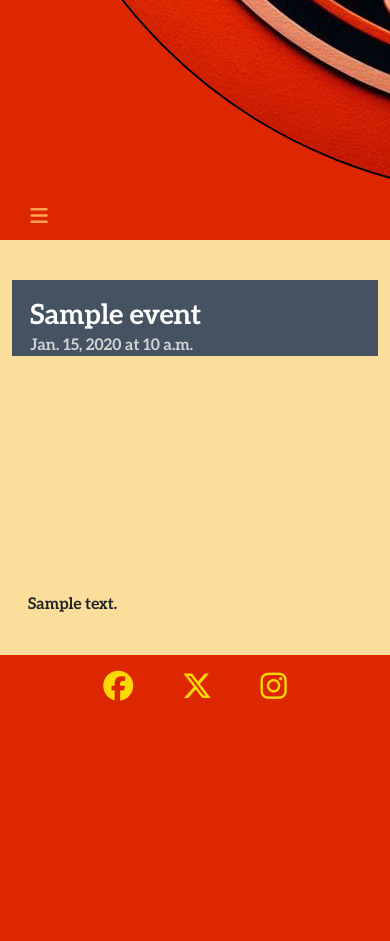
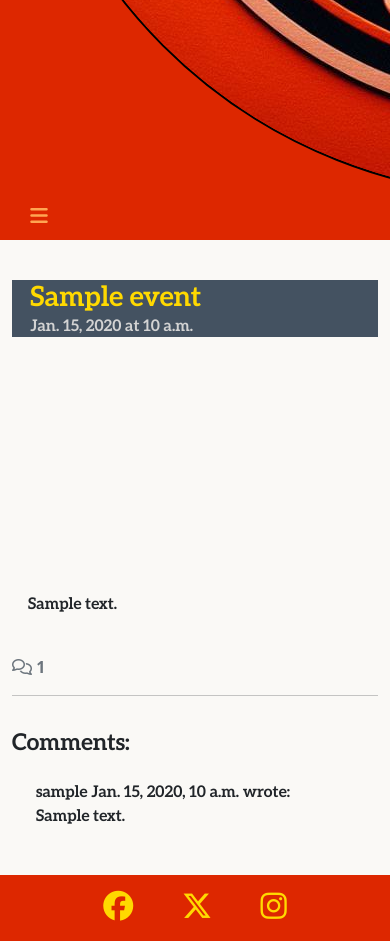
Before and after one commit to tomcow88/Devon-Decks-n-Dice, a Django app: page /events/1/ in a window 390 px wide; the page is wider, and only the part inside the window is pictured. Shown: the part 836-1777 px from the top of that part. Before the commit the page ends 1537 px from the top of that part, so only its background shows below. Run offline with Django 4.2, Linux system fonts and the light colour scheme; tables that the repository leaves empty hold one stand-in row (values such as "Sample post"); some libraries are stand-ins or nearby versions; some web fonts are replaced.

Commit message:
Added comments to events.

```diff
--- a/events/templates/events/event_detail.html
+++ b/events/templates/events/event_detail.html
@@ -5,13 +5,11 @@
     <div class="container">
         <div class="row g-0">
             <div class="col-md-6 masthead-text">
-                <!-- Event name goes in these h1 tags -->
                 <h1 class="event-name">{{ event.name }}</h1>
-                <!-- Event date goes before Event time -->
                 <p class="event-subtitle">{{ event.event_date }} at {{ event.event_time }}</p>
             </div>
             <div class="d-none d-md-block col-md-6 masthead-image">
-                <img src="{% static 'images/default.jpg' %}" class="scale" alt="placeholder">
+                <img src="{{ event.featured_image.url }}" class="scale" alt="placeholder">
             </div>
         </div>
     </div>
@@ -21,14 +19,49 @@
     <div class="row">
         <div class="col card mb-4  mt-3 left  top">
             <div class="card-body">
-                <!-- The event description goes inside the card-text. -->
-                <!-- Use the | safe filter inside the template tags -->
                 <p class="card-text">
                     {{ event.description | safe }}
                 </p>
             </div>
         </div>
     </div>
+    <div class="row">
+        <div class="col-12">
+            <strong class="text-secondary">
+                <i class="far fa-comments"></i> {{ comment_count }}
+            </strong>
+        </div>
+        <div class="col-12">
+            <hr>
+        </div>
+    </div>
+    <div class="row">
+        <div class="col-md-8 card mb-4  mt-3 ">
+            <h3>Comments:</h3>
+            <div class="card-body">
+                {% for comment in comments %}
+                <div class="p-2 comments
+          {% if not comment.approved and comment.author == user %}
+          faded{% elif not comment.approved %} d-none{% endif %}">
+                    <p class="font-weight-bold">
+                        {{ comment.author }}
+                        <span class="font-weight-normal">
+                            {{ comment.created_on }}
+                        </span> wrote:
+                    </p>
+                    <div id="comment{{ comment.id }}">
+                        {{ comment.body | linebreaks }}
+                    </div>
+                    {% if not comment.approved and comment.author == user %}
+                    <p class="approval">
+                        This comment is awaiting approval
+                    </p>
+                    {% endif %}
+                </div>
+                {% endfor %}
+            </div>
+        </div>
+    </div>
 </div>
 
 {% endblock content %}
--- a/events/views.py
+++ b/events/views.py
@@ -26,4 +26,14 @@ def event_detail(request, event_id):
     """
     queryset = Event.objects.all()
     event = get_object_or_404(queryset, id=event_id)
-    return render(request, "events/event_detail.html", {"event": event},)
+    comments = event.comments.all().order_by("-created_on")
+    comment_count = event.comments.filter(approved=True).count()
+    return render(
+        request,
+        "events/event_detail.html",
+        {
+            "event": event,
+            "comments": comments,
+            "comment_count": comment_count,
+        },
+    )
--- a/static/css/style.css
+++ b/static/css/style.css
@@ -51,7 +51,7 @@ p {
 
 
 main {
-    background-color: #FCDE9C;
+    background-color: #FAF9F6;
     padding-top: 30px;
 }
 
@@ -144,25 +144,6 @@ footer {
 
 /*-------------Event List-------------------*/
 
-body {
-    background-color: #F9FAFC;
-}
-
-.brand {
-    font-family: Lato, sans-serif;
-    font-size: 1.4rem;
-    font-weight: 700;
-    color: #4A4A4F;
-}
-
-.red-o {
-    color: #E84610;
-}
-
-.thin {
-    font-weight: 300;
-}
-
 .light-bg {
     background-color: #fff;
 }
@@ -188,10 +169,20 @@ body {
 
 .image-flash {
     position: absolute;
-    bottom: 5%;
+    top: 20%;
     min-width: 30%;
     left: -2px;
-    background-color: #23BBBB;
+    background-color: #381D2A;
+    background: linear-gradient(to right, #381D2A 70%, rgb(221, 39, 0, 0.8) 100%);
+    box-shadow: 0px 0px 20px 10px #dd2700;
+}
+
+.image-flash::after {
+    content: '';
+    position: absolute;
+    top: -10px; right: -10px; bottom: -10px; left: -10px;
+    z-index: -1;
+    background: radial-gradient(circle, rgba(0, 255, 255, 0) 60%, #dd2700 100%);
 }
 
 .scale {
@@ -250,8 +241,8 @@ body {
 }
 
 .event-name {
-    margin-top: 5%;
     margin-left: 5%;
+    color: #ffd900;
 }
 
 .event-subtitle {
```
Also changed, not shown: 1 other file.
